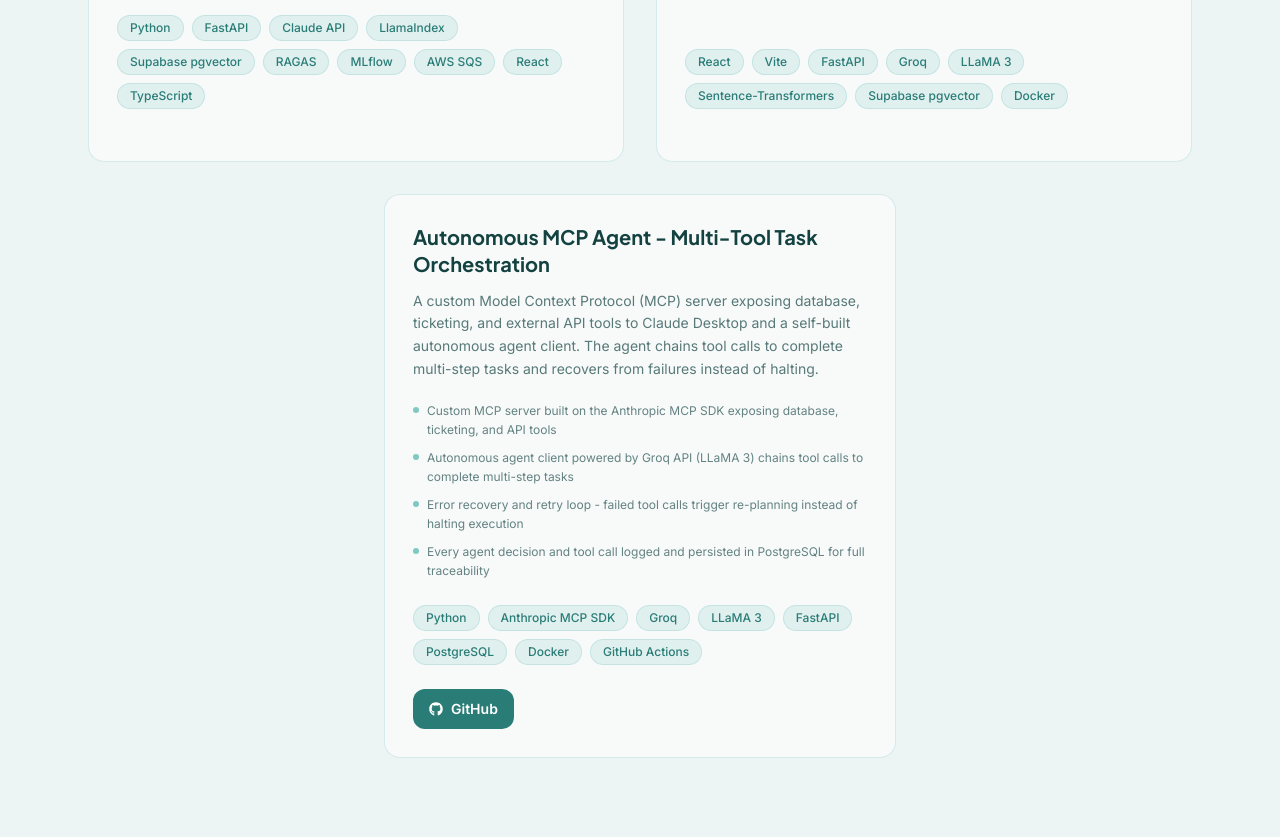
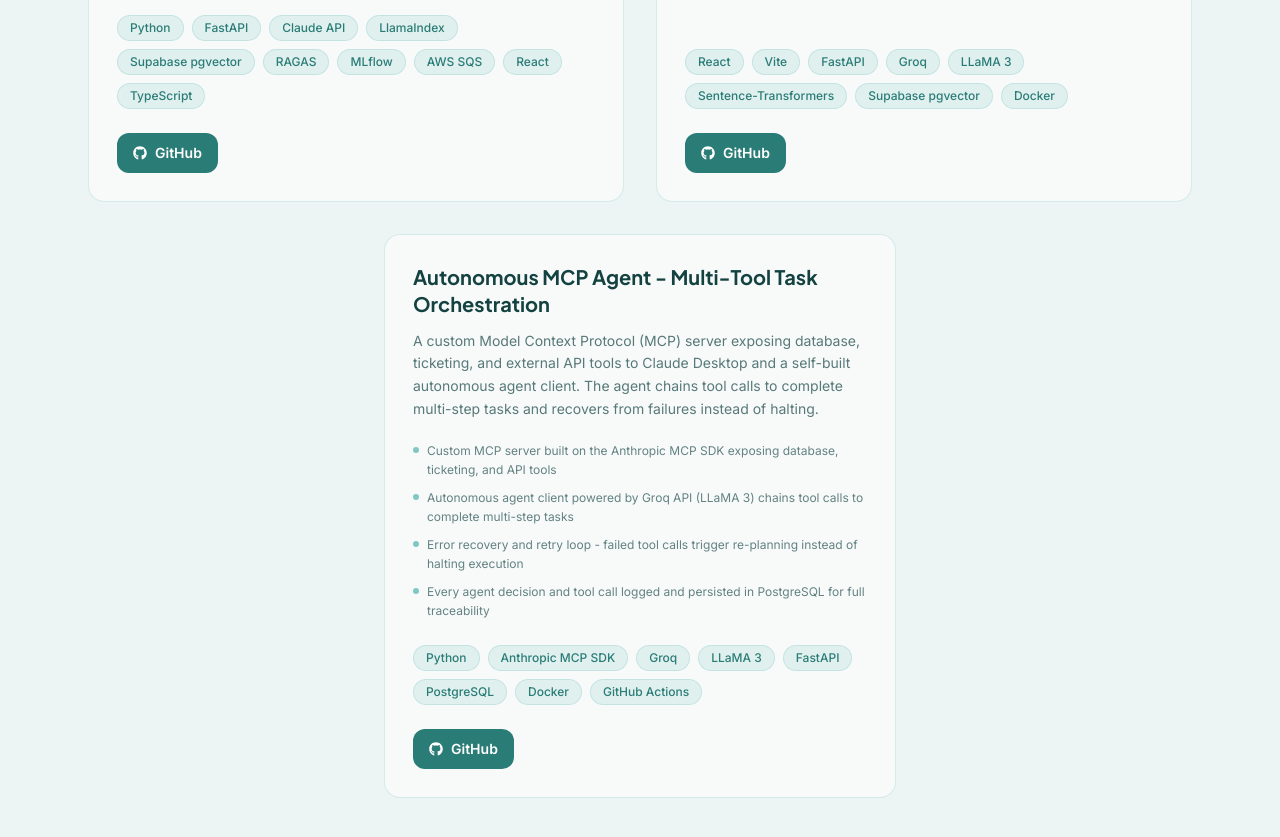
Before and after one commit to chigurupatiakhil5/portfolio, a Next.js app: page / in a window 1280 px wide. Shown: the part 3500-4337 px from the top of the page. Built offline with nearby package versions, Linux system fonts and the light colour scheme.

Commit message:
feat: add GitHub links for AI Incident Intelligence Platform and AI Log Analyzer

```diff
--- a/src/components/Projects.jsx
+++ b/src/components/Projects.jsx
@@ -50,7 +50,7 @@
       "Claude API as primary LLM with Groq fallback for reliability",
     ],
     stack: ["Python", "FastAPI", "Claude API", "LlamaIndex", "Supabase pgvector", "RAGAS", "MLflow", "AWS SQS", "React", "TypeScript"],
-    github: null,
+    github: "https://github.com/chigurupatiakhil5/ai-incident-intelligence",
     live:   null,
     badge:  null,
   },
@@ -65,7 +65,7 @@
       "Dockerized end-to-end with GitHub Actions CI/CD",
     ],
     stack: ["React", "Vite", "FastAPI", "Groq", "LLaMA 3", "Sentence-Transformers", "Supabase pgvector", "Docker"],
-    github: null,
+    github: "https://github.com/chigurupatiakhil5/ai-log-analyzer",
     live:   null,
     badge:  null,
   },
```
